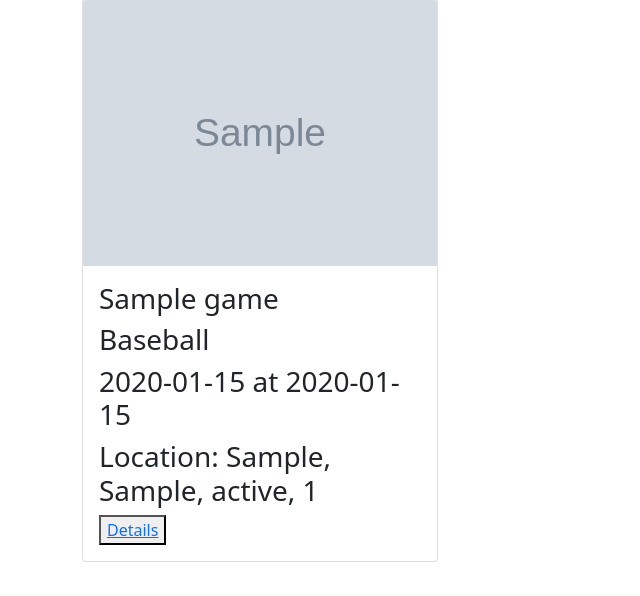
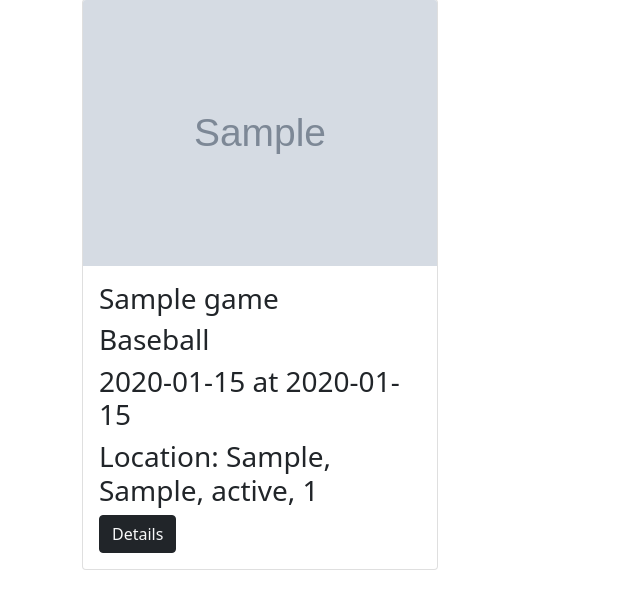
Before and after one commit to mohammadturaab/checkup, a Django app: a page that uses main_app/templates/profile.html in a window 1280 px wide. Shown: the part 204-800 px from the top of the page, without its empty margins (0-640 px from the left). Run offline with Django 4.2, Linux system fonts and the light colour scheme; a user stored in the database is signed in; tables that the repository leaves empty hold one stand-in row (values such as "Sample post"); grey boxes marked "Sample" are stand-in pictures; some libraries are stand-ins or nearby versions.

Commit message:
updated user profile

```diff
--- a/main_app/templates/profile.html
+++ b/main_app/templates/profile.html
@@ -16,7 +16,7 @@
                             <h3>{{game.game_type}}</h3>
                             <h3>{{game.date}} at {{game.time}}</h3>
                             <h3>Location: {{game.street}}, {{game.city}}, {{game.state}}, {{game.zip}}</h3>
-                            <button><a href="{% url 'gamedetail' game.pk %}">Details</a></button>
+                            <button class="btn btn-dark"><a class = "text-light text-decoration-none" href="{% url 'gamedetail' game.pk %}">Details</a></button>
                         </div>
                 </div>
         </div>
```
